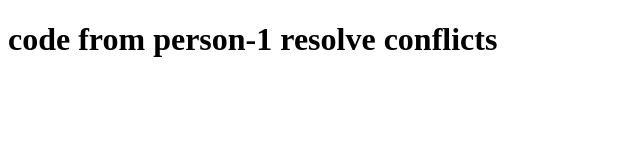
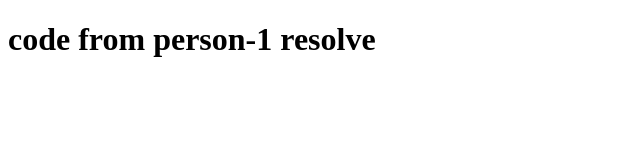
Before and after one commit to SRUTHISRIG777/git-task, a plain HTML site: page index.html in a window 1280 px wide. Shown: the whole page, without its empty margins (0-640 px from the left). Drawn offline with Linux system fonts and the light colour scheme.

Commit message:
conflicts resolved again

```diff
--- a/index.html
+++ b/index.html
@@ -6,7 +6,7 @@
     <title>Document</title>
 </head>
 <body>
-    <h1>code from person-1 resolve conflicts</h1>
+    <h1>code from person-1 resolve </h1>
 
 
 </body>
```
